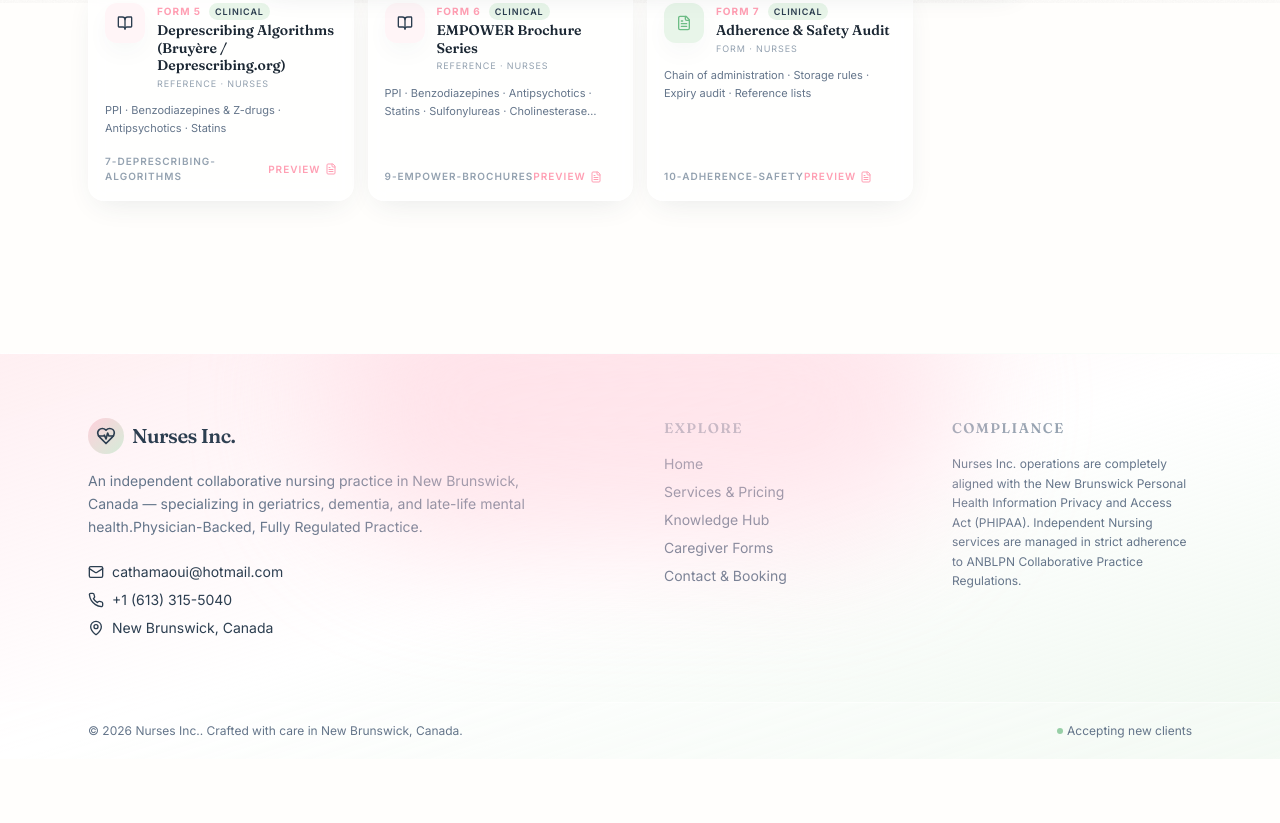
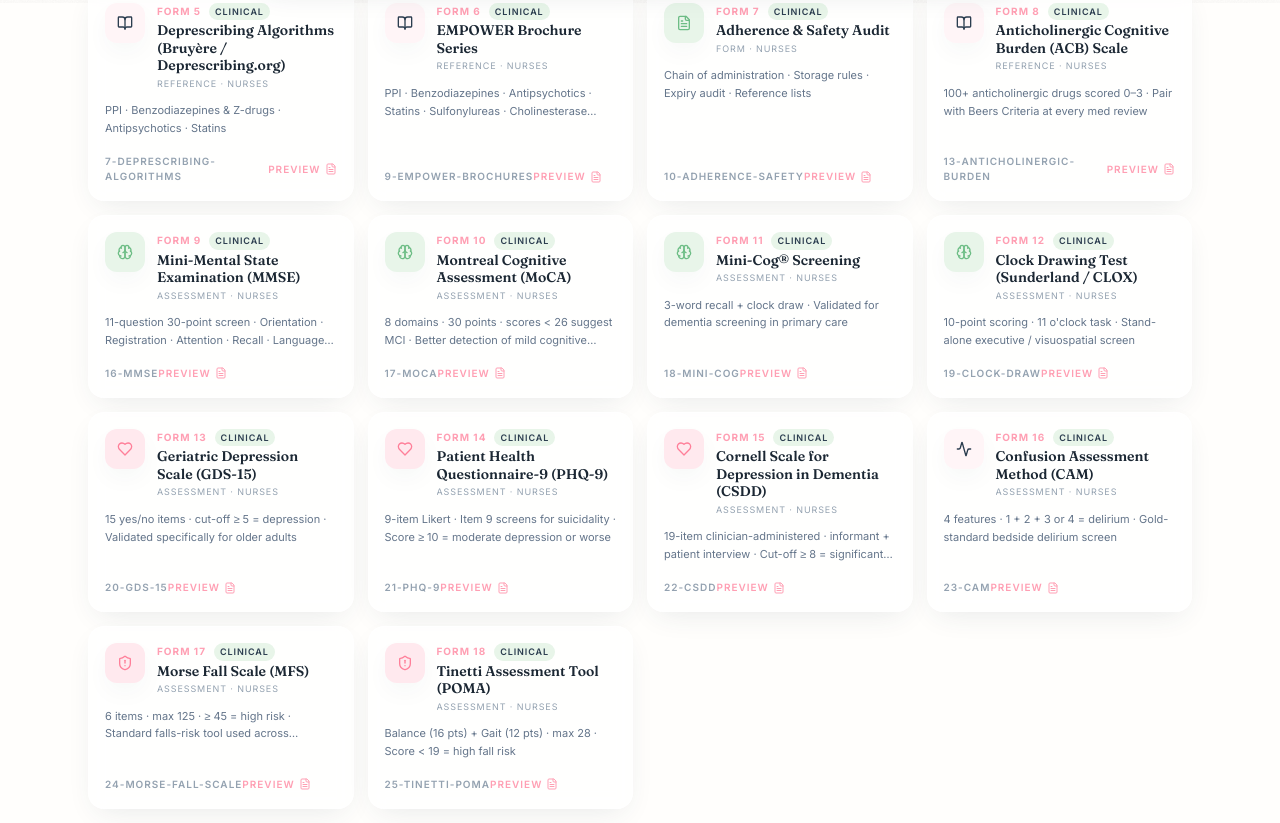
Before and after one commit to hamaouic/nursesinc, a React (Vite) app: page /forms in a window 1280 px wide. Shown: the part 797-1620 px from the top of the page. Before the commit the page ends 1556 px from the top, so only its background shows below. Built offline with nearby package versions, Linux system fonts and the light colour scheme.

Commit message:
Add 10 new clinical forms: 8 cognitive/depression assessments (MMSE, MoCA, Mini-Cog, Clock Draw, GDS-15, PHQ-9, CSDD, CAM) and 2 falls risk (Morse Fall Scale, Tinetti POMA)

```diff
--- a/src/med-form-forms.ts
+++ b/src/med-form-forms.ts
@@ -23,11 +23,24 @@ export type MedFormId =
   | 'deprescribing-conversation'
   | 'empower-brochures'
   | 'adherence-safety'
+  | 'anticholinergic-burden'
   | 'fridge-list'
   | 'feedback-survey'
   | 'emergency-card'
   | 'side-effect-tracker'
-  | 'doctor-visit-prep';
+  | 'doctor-visit-prep'
+  // Cognitive & depression screening
+  | 'mmse'
+  | 'moca'
+  | 'mini-cog'
+  | 'clock-draw'
+  | 'gds-15'
+  | 'phq-9'
+  | 'csdd'
+  | 'cam'
+  // Falls risk
+  | 'morse-fall-scale'
+  | 'tinetti-poma';
 
 export type MedFormMeta = {
   id: MedFormId;
@@ -194,6 +207,21 @@ export const medForms: Record<MedFormId, MedFormMeta> = {
       'Storage rules · Expiry audit · Reference lists',
     ],
   },
+  'anticholinergic-burden': {
+    id: 'anticholinergic-burden',
+    number: '8',
+    title: 'Anticholinergic Cognitive Burden (ACB) Scale',
+    shortTitle: 'Score anticholinergic load in older adults',
+    audience: 'Reference · Nurses',
+    filename: 'Nurses-Inc-Form-13-Anticholinergic-Burden.pdf',
+    icon: 'BookOpen',
+    accent: 'cream',
+    category: 'clinical',
+    summary: [
+      '100+ anticholinergic drugs scored 0–3',
+      'Pair with Beers Criteria at every med review',
+    ],
+  },
   'fridge-list': {
     id: 'fridge-list',
     number: '4',
@@ -269,10 +297,165 @@ export const medForms: Record<MedFormId, MedFormMeta> = {
       'Recent changes, medications, vitals',
     ],
   },
+
+  // ── Cognitive & Depression Screening Forms ───────────────────────
+  mmse: {
+    id: 'mmse',
+    number: '9',
+    title: 'Mini-Mental State Examination (MMSE)',
+    shortTitle: '30-point cognitive screen',
+    audience: 'Assessment · Nurses',
+    filename: 'Nurses-Inc-Form-16-MMSE.pdf',
+    icon: 'Brain',
+    accent: 'mint',
+    category: 'clinical',
+    summary: [
+      '11-question 30-point screen',
+      'Orientation · Registration · Attention · Recall · Language · Visuospatial',
+    ],
+  },
+  moca: {
+    id: 'moca',
+    number: '10',
+    title: 'Montreal Cognitive Assessment (MoCA)',
+    shortTitle: '30-point cognitive screen (more sensitive than MMSE)',
+    audience: 'Assessment · Nurses',
+    filename: 'Nurses-Inc-Form-17-MoCA.pdf',
+    icon: 'Brain',
+    accent: 'mint',
+    category: 'clinical',
+    summary: [
+      '8 domains · 30 points · scores < 26 suggest MCI',
+      'Better detection of mild cognitive impairment than MMSE',
+    ],
+  },
+  'mini-cog': {
+    id: 'mini-cog',
+    number: '11',
+    title: 'Mini-Cog® Screening',
+    shortTitle: '3-minute cognitive screen',
+    audience: 'Assessment · Nurses',
+    filename: 'Nurses-Inc-Form-18-Mini-Cog.pdf',
+    icon: 'Brain',
+    accent: 'mint',
+    category: 'clinical',
+    summary: [
+      '3-word recall + clock draw',
+      'Validated for dementia screening in primary care',
+    ],
+  },
+  'clock-draw': {
+    id: 'clock-draw',
+    number: '12',
+    title: 'Clock Drawing Test (Sunderland / CLOX)',
+    shortTitle: 'Visuospatial + executive function',
+    audience: 'Assessment · Nurses',
+    filename: 'Nurses-Inc-Form-19-Clock-Draw.pdf',
+    icon: 'Brain',
+    accent: 'mint',
+    category: 'clinical',
+    summary: [
+      '10-point scoring · 11 o\'clock task',
+      'Stand-alone executive / visuospatial screen',
+    ],
+  },
+  'gds-15': {
+    id: 'gds-15',
+    number: '13',
+    title: 'Geriatric Depression Scale (GDS-15)',
+    shortTitle: '15-item depression screen',
+    audience: 'Assessment · Nurses',
+    filename: 'Nurses-Inc-Form-20-GDS-15.pdf',
+    icon: 'Heart',
+    accent: 'blush',
+    category: 'clinical',
+    summary: [
+      '15 yes/no items · cut-off ≥ 5 = depression',
+      'Validated specifically for older adults',
+    ],
+  },
+  'phq-9': {
+    id: 'phq-9',
+    number: '14',
+    title: 'Patient Health Questionnaire-9 (PHQ-9)',
+    shortTitle: '9-item depression + suicidality screen',
+    audience: 'Assessment · Nurses',
+    filename: 'Nurses-Inc-Form-21-PHQ-9.pdf',
+    icon: 'Heart',
+    accent: 'blush',
+    category: 'clinical',
+    summary: [
+      '9-item Likert · Item 9 screens for suicidality',
+      'Score ≥ 10 = moderate depression or worse',
+    ],
+  },
+  csdd: {
+    id: 'csdd',
+    number: '15',
+    title: 'Cornell Scale for Depression in Dementia (CSDD)',
+    shortTitle: 'Depression screen for patients with dementia',
+    audience: 'Assessment · Nurses',
+    filename: 'Nurses-Inc-Form-22-CSDD.pdf',
+    icon: 'Heart',
+    accent: 'blush',
+    category: 'clinical',
+    summary: [
+      '19-item clinician-administered · informant + patient interview',
+      'Cut-off ≥ 8 = significant depressive symptoms',
+    ],
+  },
+  cam: {
+    id: 'cam',
+    number: '16',
+    title: 'Confusion Assessment Method (CAM)',
+    shortTitle: '4-feature delirium screen',
+    audience: 'Assessment · Nurses',
+    filename: 'Nurses-Inc-Form-23-CAM.pdf',
+    icon: 'Activity',
+    accent: 'cream',
+    category: 'clinical',
+    summary: [
+      '4 features · 1 + 2 + 3 or 4 = delirium',
+      'Gold-standard bedside delirium screen',
+    ],
+  },
+
+  // ── Falls Risk Forms ──────────────────────────────────────────────
+  'morse-fall-scale': {
+    id: 'morse-fall-scale',
+    number: '17',
+    title: 'Morse Fall Scale (MFS)',
+    shortTitle: '6-item falls risk assessment',
+    audience: 'Assessment · Nurses',
+    filename: 'Nurses-Inc-Form-24-Morse-Fall-Scale.pdf',
+    icon: 'ShieldAlert',
+    accent: 'blush',
+    category: 'clinical',
+    summary: [
+      '6 items · max 125 · ≥ 45 = high risk',
+      'Standard falls-risk tool used across Canadian LTC',
+    ],
+  },
+  'tinetti-poma': {
+    id: 'tinetti-poma',
+    number: '18',
+    title: 'Tinetti Assessment Tool (POMA)',
+    shortTitle: 'Balance + gait assessment',
+    audience: 'Assessment · Nurses',
+    filename: 'Nurses-Inc-Form-25-Tinetti-POMA.pdf',
+    icon: 'ShieldAlert',
+    accent: 'blush',
+    category: 'clinical',
+    summary: [
+      'Balance (16 pts) + Gait (12 pts) · max 28',
+      'Score < 19 = high fall risk',
+    ],
+  },
 };
 
 export const medFormList: MedFormMeta[] = [
-  // Clinical Forms (7) — used inside the Clinical Forms & Tools section
+  // Clinical Forms (18) — used inside the Clinical Forms & Tools section
+  // Medication review
   medForms.beers,
   medForms['stopp-start'],
   medForms.polypharmacy,
@@ -280,6 +463,20 @@ export const medFormList: MedFormMeta[] = [
   medForms['deprescribing-algorithms'],
   medForms['empower-brochures'],
   medForms['adherence-safety'],
+  medForms['anticholinergic-burden'],
+  // Cognitive screening
+  medForms.mmse,
+  medForms.moca,
+  medForms['mini-cog'],
+  medForms['clock-draw'],
+  // Depression screening
+  medForms['gds-15'],
+  medForms['phq-9'],
+  medForms.csdd,
+  medForms.cam,
+  // Falls risk
+  medForms['morse-fall-scale'],
+  medForms['tinetti-poma'],
   // Printable Forms (8) — used in the Printable Forms section
   medForms['welcome-prep'],
   medForms.inventory,
```
